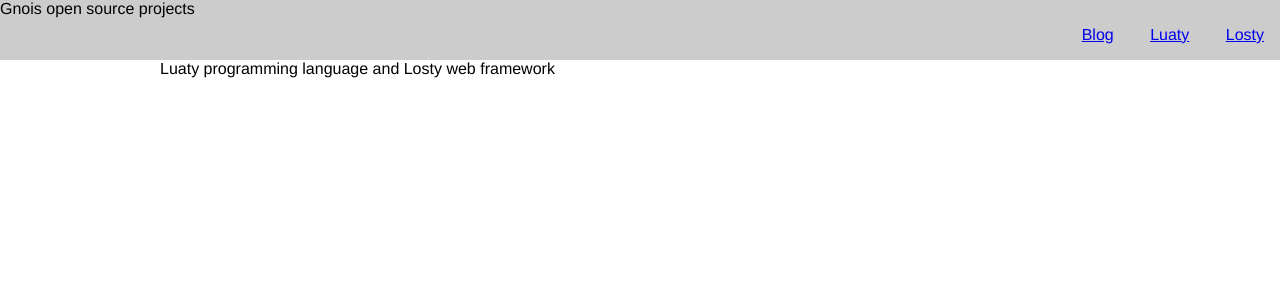
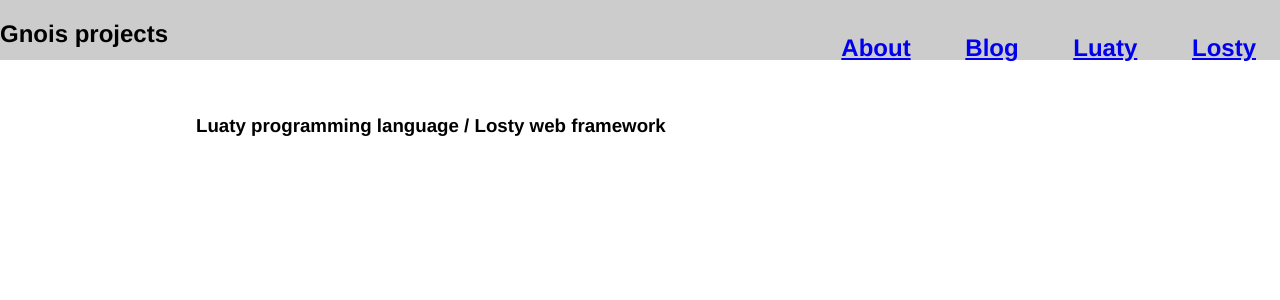
Before and after one commit to gnois/gnois.github.io, a Jekyll site: the page built from index.html, in a window 1280 px wide and 900 px high. Shown: the top 300 px of the window. Built offline with Jekyll 4.4.1, drawn with Linux system fonts in a browser that asks for light colours.

Commit message:
Update layout

```diff
--- a/_layouts/default.html
+++ b/_layouts/default.html
@@ -8,9 +8,10 @@
 
   <body>
   <header>
-    Gnois open source projects
+    <h2>Gnois projects<h2>
     <nav class="topnav">
       <ul>
+        <li><a href="/">About</a></li>
         <li><a href="/blog">Blog</a></li>
         <li><a href="/luaty">Luaty</a></li>
         <li><a href="/losty">Losty</a></li>
--- a/css/main.css
+++ b/css/main.css
@@ -28,8 +28,8 @@ main {
   position: relative;
   top: 0;
   left: 0;
-  margin-top: 60px;
-  margin-left: 160px;
+  margin-top: 80px;
+  margin-left: 180px;
   height: 100%;
   min-height: 100%;
 }
@@ -40,3 +40,6 @@ main {
   width: 160px;
   background: #ddd;
 }
+section {
+  padding: 1em;
+}
--- a/index.html
+++ b/index.html
@@ -3,6 +3,6 @@ layout: default
 title: Home
 ---
 
-		<div>
-			<p>Luaty programming language and Losty web framework</p>
-		</div>
+		<section>
+			<h3>Luaty programming language / Losty web framework</h3>
+		</section>
```
Also changed, not shown: blog/index.html (+9 -6 lines), luaty/index.html (+5 -2 lines).
